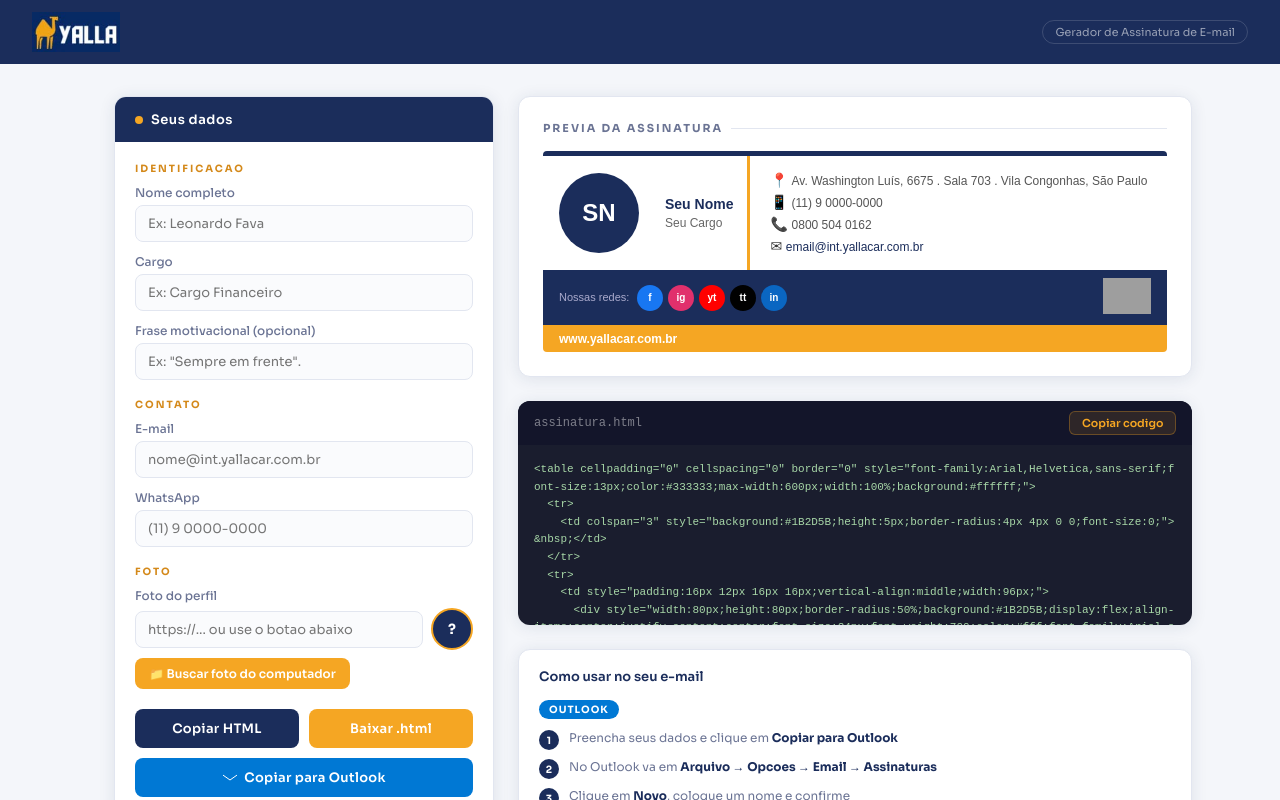
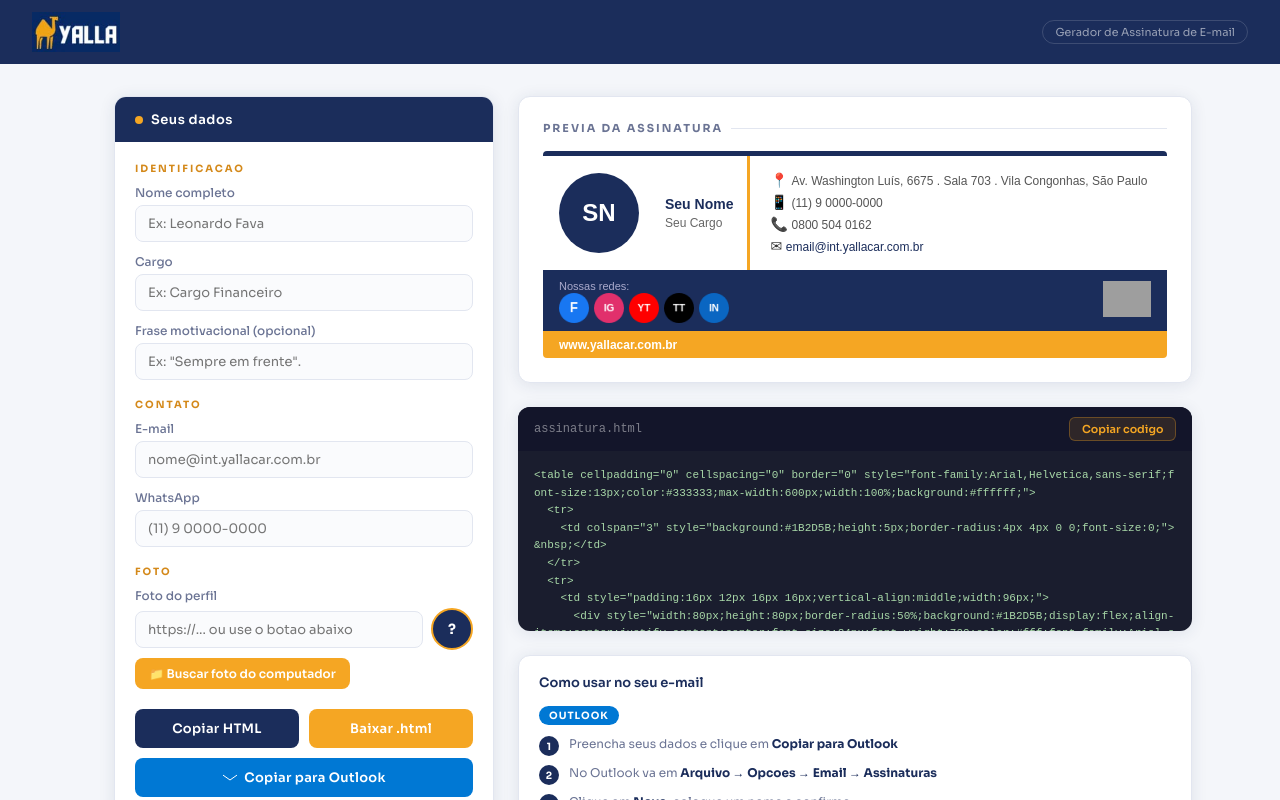
Before and after one commit to Aletevix/yalla-assinatura, a React (Vite) app: page / in a window 1280 px wide. Shown: the top 800 px of the page. Built offline with nearby package versions, Linux system fonts and the light colour scheme; grey boxes are pictures that could not be loaded.

Commit message:
Ícones sociais como PNG via Canvas: círculos coloridos compatíveis com Outlook

```diff
--- a/src/main.jsx
+++ b/src/main.jsx
@@ -1,4 +1,4 @@
-import React, { useMemo, useRef, useState } from 'react';
+import React, { useEffect, useMemo, useRef, useState } from 'react';
 import { createRoot } from 'react-dom/client';
 import yallaLogoUrl from './assets/yalla_logo.webp';
 import './styles.css';
@@ -35,13 +35,36 @@
     .replace(/'/g, '&#039;');
 }
 
-function socialBadge(social) {
+function createIconDataUrl(color, label) {
+  try {
+    const size = 36;
+    const canvas = document.createElement('canvas');
+    canvas.width = size;
+    canvas.height = size;
+    const ctx = canvas.getContext('2d');
+    ctx.beginPath();
+    ctx.arc(size / 2, size / 2, size / 2, 0, Math.PI * 2);
+    ctx.fillStyle = color;
+    ctx.fill();
+    ctx.fillStyle = '#ffffff';
+    ctx.font = `bold ${label.length > 1 ? 12 : 16}px Arial`;
+    ctx.textAlign = 'center';
+    ctx.textBaseline = 'middle';
+    ctx.fillText(label.toUpperCase(), size / 2, size / 2 + 1);
+    return canvas.toDataURL('image/png');
+  } catch {
+    return null;
+  }
+}
+
+function socialBadge(social, iconUrl) {
+  const icon = iconUrl
+    ? `<img src="${iconUrl}" width="30" height="30" alt="${social.name}" style="display:block;border:0;">`
+    : `<span style="display:block;width:30px;height:30px;background:${social.color};border-radius:15px;text-align:center;line-height:30px;font-family:Arial,sans-serif;font-size:10px;font-weight:700;color:#fff;">${social.label}</span>`;
   return `<td style="padding:0 5px 0 0;">` +
-    `<a href="${social.url}" target="_blank" aria-label="${social.name}" ` +
-    `style="display:block;width:26px;height:26px;border-radius:13px;background:${social.color};` +
-    `text-align:center;line-height:26px;text-decoration:none;font-family:Arial,sans-serif;` +
-    `font-size:10px;font-weight:700;color:#ffffff;mso-line-height-rule:exactly;">${social.label}</a>` +
-    `</td>`;
+    `<a href="${social.url}" target="_blank" aria-label="${social.name}" style="display:block;text-decoration:none;">` +
+    icon +
+    `</a></td>`;
 }
 
 function getInitials(nome) {
@@ -57,7 +80,7 @@
   return `(${digits.slice(0, 2)}) ${digits.slice(2, 3)} ${digits.slice(3, 7)}-${digits.slice(7)}`;
 }
 
-function buildSig(fields) {
+function buildSig(fields, iconUrls = {}) {
   const nomeRaw = fields.nome || 'Seu Nome';
   const cargoRaw = fields.cargo || 'Seu Cargo';
   const emailRaw = fields.email || 'email@int.yallacar.com.br';
@@ -74,7 +97,7 @@
     ? `<img src="${foto}" width="80" height="80" alt="${nome}" style="border-radius:50%;object-fit:cover;display:block;">`
     : `<div style="width:80px;height:80px;border-radius:50%;background:#1B2D5B;display:flex;align-items:center;justify-content:center;font-size:24px;font-weight:700;color:#fff;font-family:Arial,sans-serif;">${getInitials(nomeRaw)}</div>`;
 
-  const socialsBtns = `<table cellpadding="0" cellspacing="0" border="0" style="border-collapse:collapse;display:inline-table;vertical-align:middle;"><tr>${SOCIALS.map((social) => socialBadge(social)).join('')}</tr></table>`;
+  const socialsBtns = `<table cellpadding="0" cellspacing="0" border="0" style="border-collapse:collapse;"><tr>${SOCIALS.map((social) => socialBadge(social, iconUrls[social.name])).join('')}</tr></table>`;
 
   const fraseHtml = frase
     ? `<br><em style="color:#888888;font-size:12px;font-style:italic;">${frase}</em>`
@@ -138,9 +161,16 @@
   const [toastVisible, setToastVisible] = useState(false);
   const [toastMsg, setToastMsg] = useState('');
   const [outlookModal, setOutlookModal] = useState(null);
+  const [socialIconUrls, setSocialIconUrls] = useState({});
   const fileInputRef = useRef(null);
-  const signatureHtml = useMemo(() => buildSig(form), [form]);
+  const signatureHtml = useMemo(() => buildSig(form, socialIconUrls), [form, socialIconUrls]);
   const initials = useMemo(() => getInitials(form.nome), [form.nome]);
+
+  useEffect(() => {
+    const urls = {};
+    SOCIALS.forEach((s) => { urls[s.name] = createIconDataUrl(s.color, s.label); });
+    setSocialIconUrls(urls);
+  }, []);
 
   function updateField(field, value) {
     setForm((current) => ({ ...current, [field]: value }));
```
